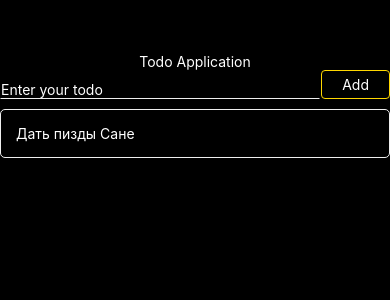
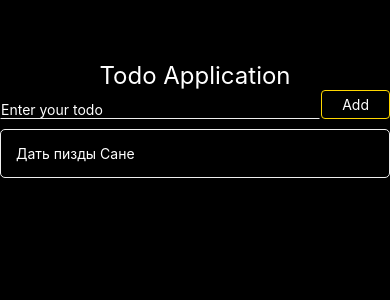
Before and after one commit to ToxichQQQ/todoList-reactNative, a React Native app: screen / in a window 390 px wide. Shown: the top 300 px of the page. Built offline with nearby package versions, Linux system fonts and the light colour scheme.

Commit message:
Added image and README.md

```diff
--- a/src/components/EditModal.js
+++ b/src/components/EditModal.js
@@ -6,6 +6,7 @@ import {
   Button,
   TextInput,
   Alert,
+  Keyboard
 } from "react-native";
 import { THEME } from "../theme";
 
@@ -20,6 +21,7 @@ export function EditModal({ isOpen, todo, handleHideModal, onSave }) {
       );
     } else {
       onSave(title);
+      Keyboard.dismiss()
     }
   };
 
--- a/src/components/Form.js
+++ b/src/components/Form.js
@@ -6,6 +6,7 @@ import {
   Pressable,
   Alert,
   Text,
+  Keyboard
 } from "react-native";
 import { THEME } from "../theme";
 
@@ -16,6 +17,7 @@ export function Form({ onSubmit }) {
     if (inputValue.trim()) {
       onSubmit(inputValue);
       setInputValue("");
+      Keyboard.dismiss()
     } else {
       Alert.alert("Please enter todo title");
     }
--- a/src/components/Navbar.js
+++ b/src/components/Navbar.js
@@ -12,12 +12,12 @@ export function Navbar({ title }) {
 
 const styles = StyleSheet.create({
   navbar: {
-    height: 70,
-    fontSize: 16,
+    height: 90,
     alignItems: "center",
     justifyContent: "flex-end",
   },
   text: {
     color: THEME.WHITE_TEXT,
+    fontSize: 24
   },
 });
--- /dev/null
+++ b/src/components/NoTodos.js
@@ -0,0 +1,33 @@
+import React from 'react'
+import {Image,View,StyleSheet,Text} from "react-native"
+import {THEME} from "../theme";
+
+
+export function NoTodos() {
+    return(
+        <View style={styles.imageContainer}>
+            <Image style={styles.image} source={require('../../assets/no-items.png')} />
+            <Text style={styles.text}>TodoList is empty</Text>
+        </View>
+    )
+}
+
+const styles = StyleSheet.create({
+    imageContainer:{
+        height:350,
+        paddingTop:30,
+        justifyContent:'center',
+        alignItems:'center'
+    },
+    image:{
+        width:'100%',
+        height:'100%',
+        resizeMode:'contain',
+        marginBottom:10
+    },
+    text:{
+        color:THEME.WHITE_TEXT,
+        fontWeight:'bold',
+        fontSize:24
+    }
+})
--- a/src/screens/MainScreen.js
+++ b/src/screens/MainScreen.js
@@ -2,6 +2,7 @@ import React from "react";
 import { Form } from "../components/Form";
 import { FlatList, View } from "react-native";
 import { Todo } from "../components/Todo";
+import {NoTodos} from "../components/NoTodos";
 
 export function MainScreen({
   handleAddTodo,
@@ -9,10 +10,7 @@ export function MainScreen({
   handleSelectTodo,
   todos,
 }) {
-  return (
-    <View>
-      <Form onSubmit={handleAddTodo} />
-      <FlatList
+    let content = <FlatList
         data={todos}
         renderItem={({ item }) => (
             <Todo
@@ -23,6 +21,15 @@ export function MainScreen({
         )}
         keyExtractor={(item) => item.id.toString()}
     />
+
+    if (todos.length === 0){
+        content = <NoTodos/>
+    }
+
+  return (
+    <View>
+      <Form onSubmit={handleAddTodo} />
+        {content}
     </View>
   );
 }
```
Also changed, not shown: assets/no-items.png (added), 1 other file (tests, documents, lock files or other folders). Lines whose indentation alone changed are shown as unchanged.
